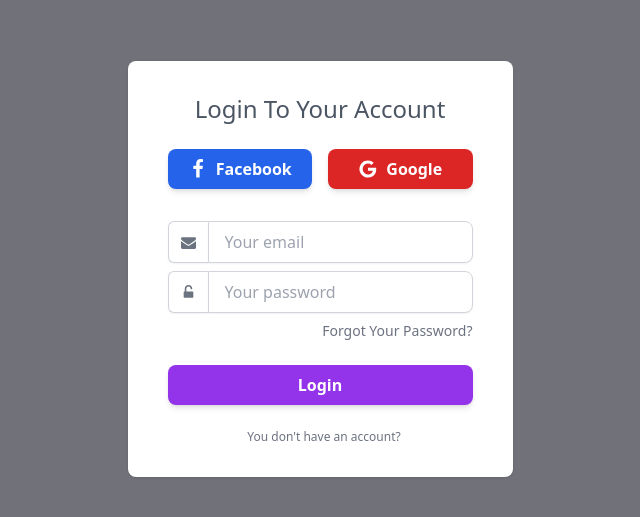
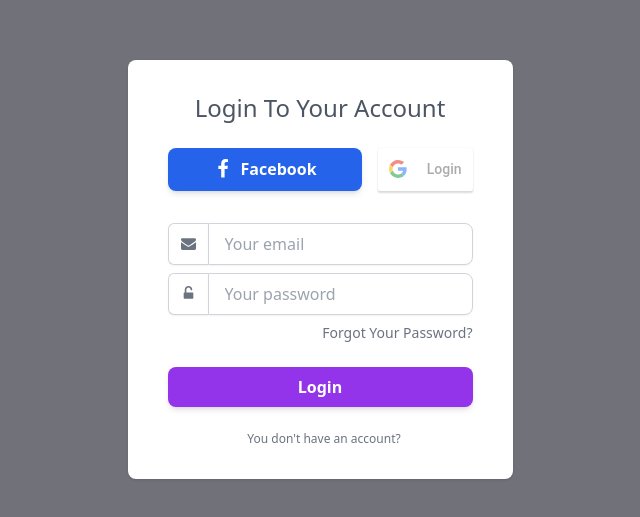
Before and after one commit to Stark-program/social-media-site, a React (Create React App) app: page / in a window 1280 px wide. Shown: the part 131-648 px from the top of the page, without its empty margins (320-960 px from the left). Built offline with nearby package versions, Linux system fonts and the light colour scheme.

Commit message:
working on google login. am able to receive a successful login response

```diff
--- a/package.json
+++ b/package.json
@@ -7,8 +7,10 @@
     "@testing-library/react": "^12.1.2",
     "@testing-library/user-event": "^13.5.0",
     "antd": "^4.17.4",
+    "dotenv": "^10.0.0",
     "react": "^17.0.2",
     "react-dom": "^17.0.2",
+    "react-google-login": "^5.2.2",
     "react-scripts": "5.0.0",
     "web-vitals": "^2.1.2"
   },
--- a/src/pages/login.js
+++ b/src/pages/login.js
@@ -1,4 +1,18 @@
+import { GoogleLogin } from "react-google-login";
+
 function RenderLogin() {
+  /*
+    Logic we need to write:
+        1. go to facebook to sign in when facebook button is clicked.
+        2. go to google to sign in when google button is clicked.
+        3. connect to database to retrieve user credentials via email and password.
+    */
+  const onSuccess = (response) => {
+    console.log("Login Succesful!", response);
+  };
+  const onFailure = (res) => {
+    console.log("Login Failed!", res);
+  };
   return (
     <div class="flex flex-col w-full max-w-md px-4 py-8 bg-white rounded-lg shadow dark:bg-gray-800 sm:px-6 md:px-8 lg:px-10">
       <div class="self-center mb-6 text-xl font-light text-gray-600 sm:text-2xl dark:text-white">
@@ -21,22 +35,15 @@ function RenderLogin() {
           </svg>
           Facebook
         </button>
-        <button
-          type="button"
-          class="py-2 px-4 flex justify-center items-center  bg-red-600 hover:bg-red-700 focus:ring-red-500 focus:ring-offset-red-200 text-white w-full transition ease-in duration-200 text-center text-base font-semibold shadow-md focus:outline-none focus:ring-2 focus:ring-offset-2  rounded-lg "
-        >
-          <svg
-            width="20"
-            height="20"
-            fill="currentColor"
-            class="mr-2"
-            viewBox="0 0 1792 1792"
-            xmlns="http://www.w3.org/2000/svg"
-          >
-            <path d="M896 786h725q12 67 12 128 0 217-91 387.5t-259.5 266.5-386.5 96q-157 0-299-60.5t-245-163.5-163.5-245-60.5-299 60.5-299 163.5-245 245-163.5 299-60.5q300 0 515 201l-209 201q-123-119-306-119-129 0-238.5 65t-173.5 176.5-64 243.5 64 243.5 173.5 176.5 238.5 65q87 0 160-24t120-60 82-82 51.5-87 22.5-78h-436v-264z"></path>
-          </svg>
-          Google
-        </button>
+
+        <GoogleLogin
+          clientId="631514679596-5am9t15hoitr0uep7307d66ts6inrrm3.apps.googleusercontent.com"
+          buttonText="Login"
+          onSuccess={onSuccess}
+          onFailure={onFailure}
+          cookiePolicy={"single_host_origin"}
+          isSignedIn={true}
+        />
       </div>
       <div class="mt-8">
         <form action="#" autoComplete="off">
```
Also changed, not shown: 2 other files (tests, documents, lock files or other folders).
